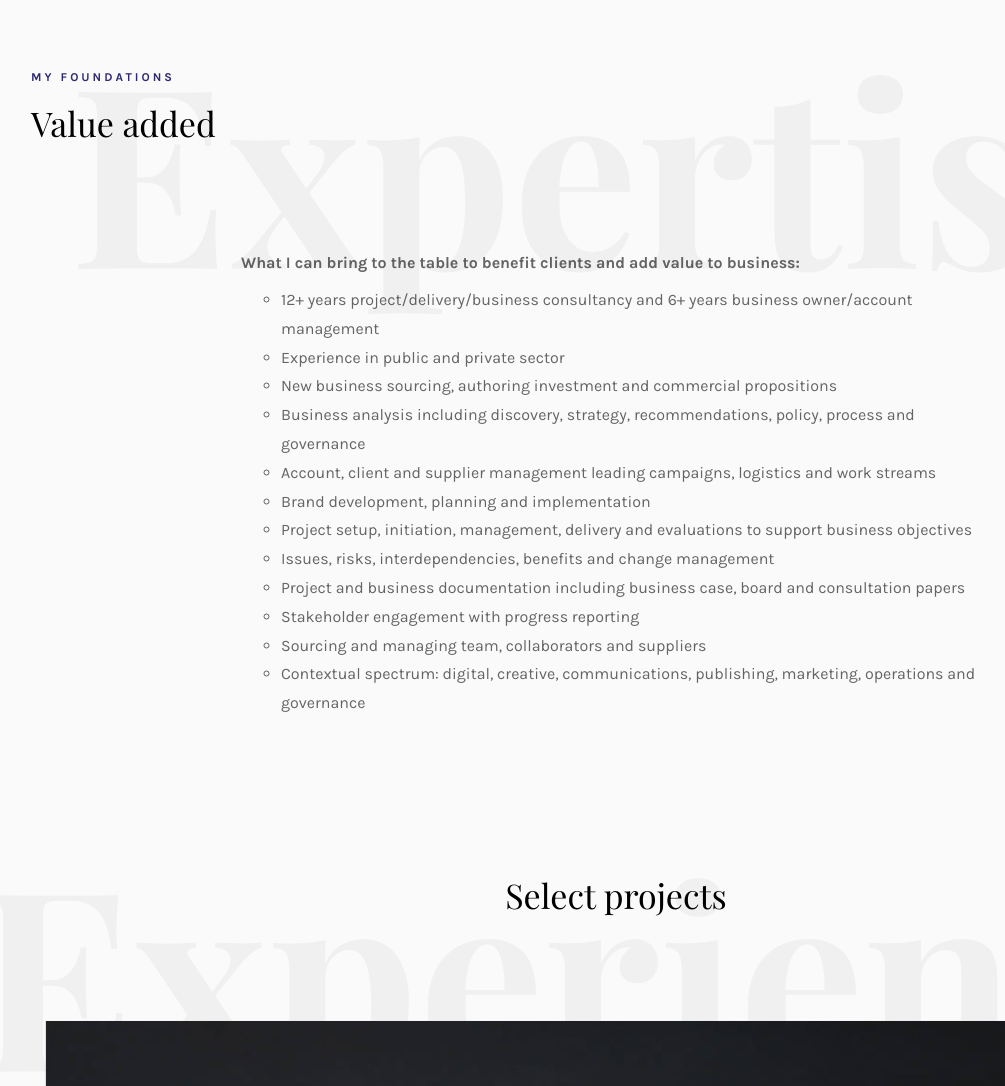
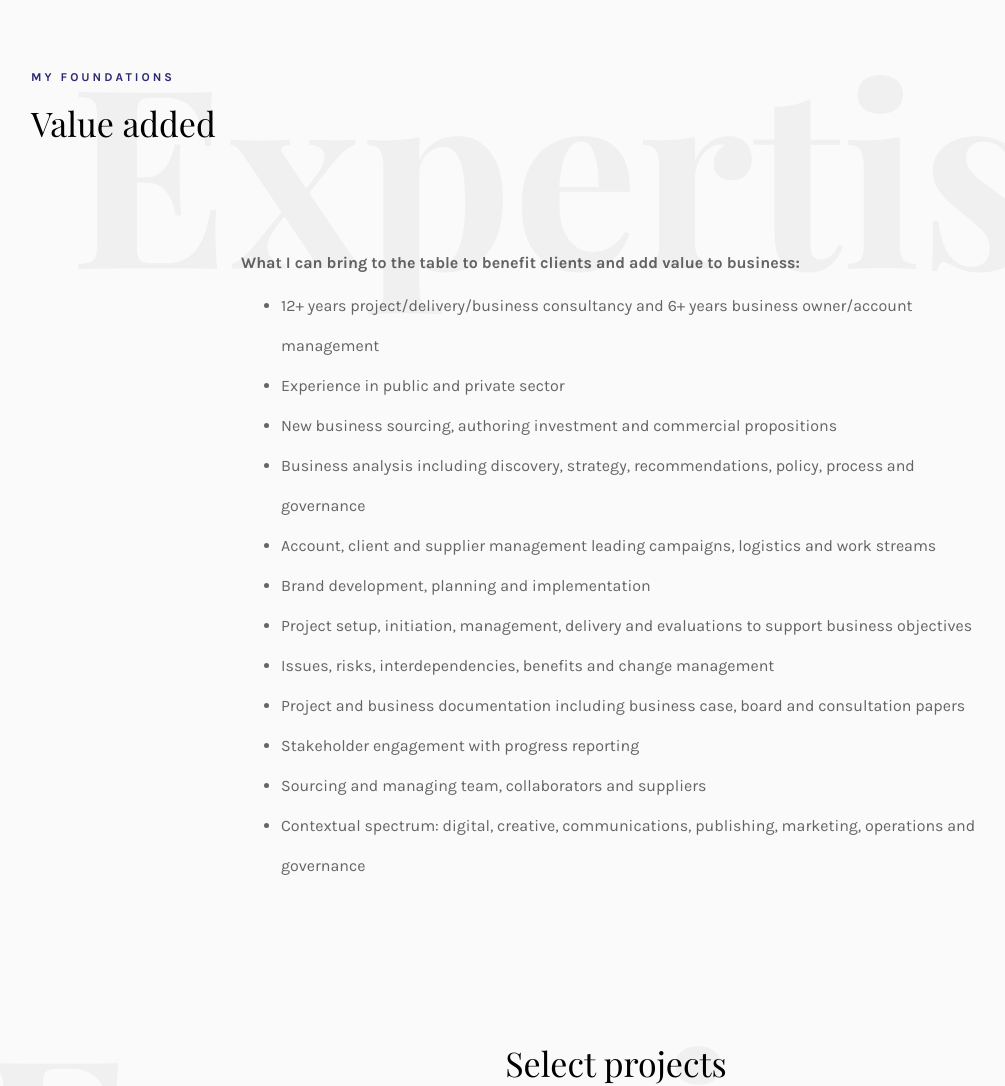
Before and after one commit to clmntnbrn/jane_trew, a website: page index.html in a window 1280 px wide. Shown: the part 1500-2586 px from the top of the page, without its empty margins (24-1029 px from the left). Drawn offline with nearby package versions, Linux system fonts and the light colour scheme; files whose address does not match are found by name; a web font is replaced by a local one.

Commit message:
changing bullets

```diff
--- a/css/style.css
+++ b/css/style.css
@@ -12,6 +12,10 @@
 *CA82F8 original colour
 *d49af9 original hover colour
 * ======================================================= */
+.bullets li {
+  line-height: 40px;
+}
+
 .cv h4 {
   color: #2E2A72
 }
@@ -82,7 +86,7 @@ ul, ol {
   display: block;
   margin-bottom: 1.5em;
   margin-top: 0.5em;
-  list-style-type: circle; }
+  list-style-type: disc; }
 
 /* more {
   margin-top: 1em;
--- a/index.html
+++ b/index.html
@@ -78,6 +78,7 @@
 				<div class="row">
 					<div class="col-md-12">
 						<div class="colorlib-navbar-brand">
+							<!-- <img class="img-responsive about-img" src="images/JT-logo-small.png"> -->
 							<a class="colorlib-logo" href="index.html"><span>Jane Trew</span></a>
 						</div>
 						<a href="#" class="js-colorlib-nav-toggle colorlib-nav-toggle"><i></i></a>
@@ -239,7 +240,7 @@
 							</div>
 						</div>
 					</div>
-					<div class="col-md-8 col-md-offset-2 animate-box">
+					<div class="col-md-8 col-md-offset-2 animate-box bullets">
 						<b>What I can bring to the table to benefit clients and add value to business:</b>
 						<ul>
 							<li>12+ years project/delivery/business consultancy and 6+ years business owner/account management</li>
```
Also changed, not shown: images/JT-logo-small.png (added).
